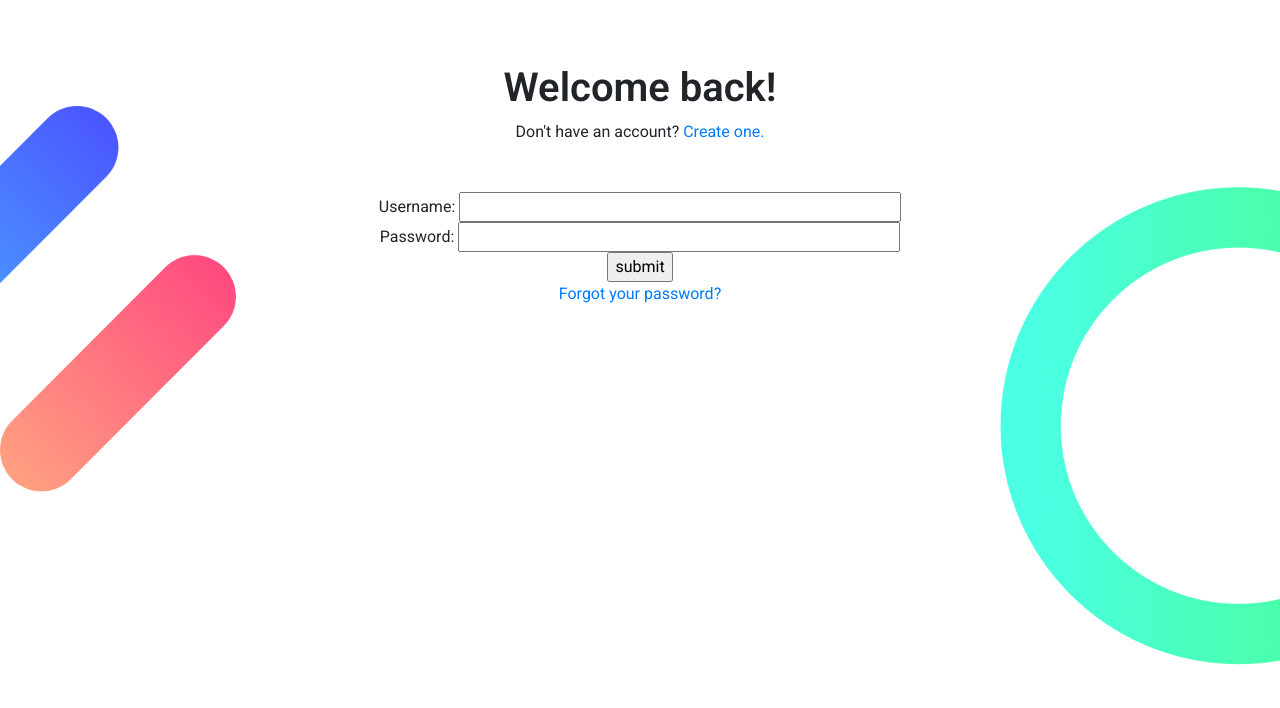
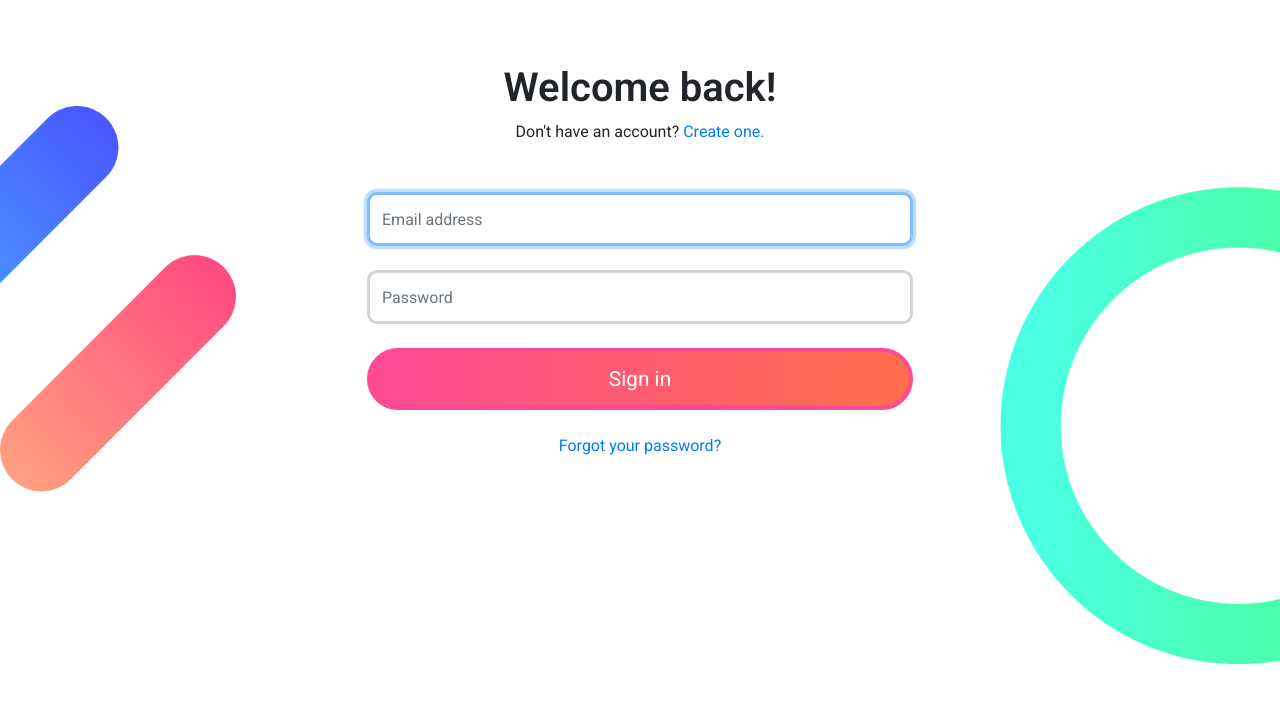
Before and after one commit to Joe-a-d/WAD2_Django, a Django app: page /WAD2App/login/ in a window 1280 px wide. Shown: the part 60-768 px from the top of the page. Run offline with Django 3.2, Linux system fonts and the light colour scheme; some libraries are stand-ins or nearby versions.

Commit message:
Update login.html
beautified login

```diff
--- a/templates/wad2App/users/login.html
+++ b/templates/wad2App/users/login.html
@@ -12,20 +12,27 @@
 
     <h1>Welcome back!</h1>
     <p style="font-size: 1em;" class="mb-5">Don't have an account? <a href="{% url 'WAD2app:register' %}">Create
-            one.</a>
+            one.</a></p>
 
-    <form id="login_form" method="post" action="{% url 'WAD2app:login' %}" enctype="multipart/form-data">
-        {% csrf_token %}
-					Username: <input type='text' name='username' value='' size='50' />
-					<br />
-					Password: <input type='password' name='password' value='' size='50' />
-					<br />
-					<input type="submit" value="submit" />
-
-                    <input name="next" type="hidden" value="{{next}}">
-
-    <p style="font-size: 1em;"> <a href="{% url 'WAD2app:changePassword' %}">Forgot your password?</a></p>
-    <br />
-    </form>
+        <form id="login_form" method="post" action="{% url 'WAD2app:login' %} "  enctype="multipart/form-data">
+            {% csrf_token %}
+            <input type="text" name="username" class="form-control input-block py-4 custom-input"
+                autocorrect="off" autocomplete="username" autocapitalize="off" autofocus="autofocus"
+                placeholder="Email address">
+            <br />
+            <input type="password" name="password"
+                class="form-control form-control input-block py-4 custom-input" autocomplete="current-password"
+                placeholder="Password">
+            <br />
+            {% if error %}
+            <p>{{ error }}</p>
+            {% endif %}
+            <input type="submit" name="submit" value="Sign in" class="btn btn-danger btn-block py-2 custom-input"
+                style="font-size: 1.3em;">
+        </form>
+        <br />
+        <p style="font-size: 1em;"> <a href="#">Forgot your password?</a></p>
+        <br />
+        </form>
 </div>
 {% endblock %}
```
